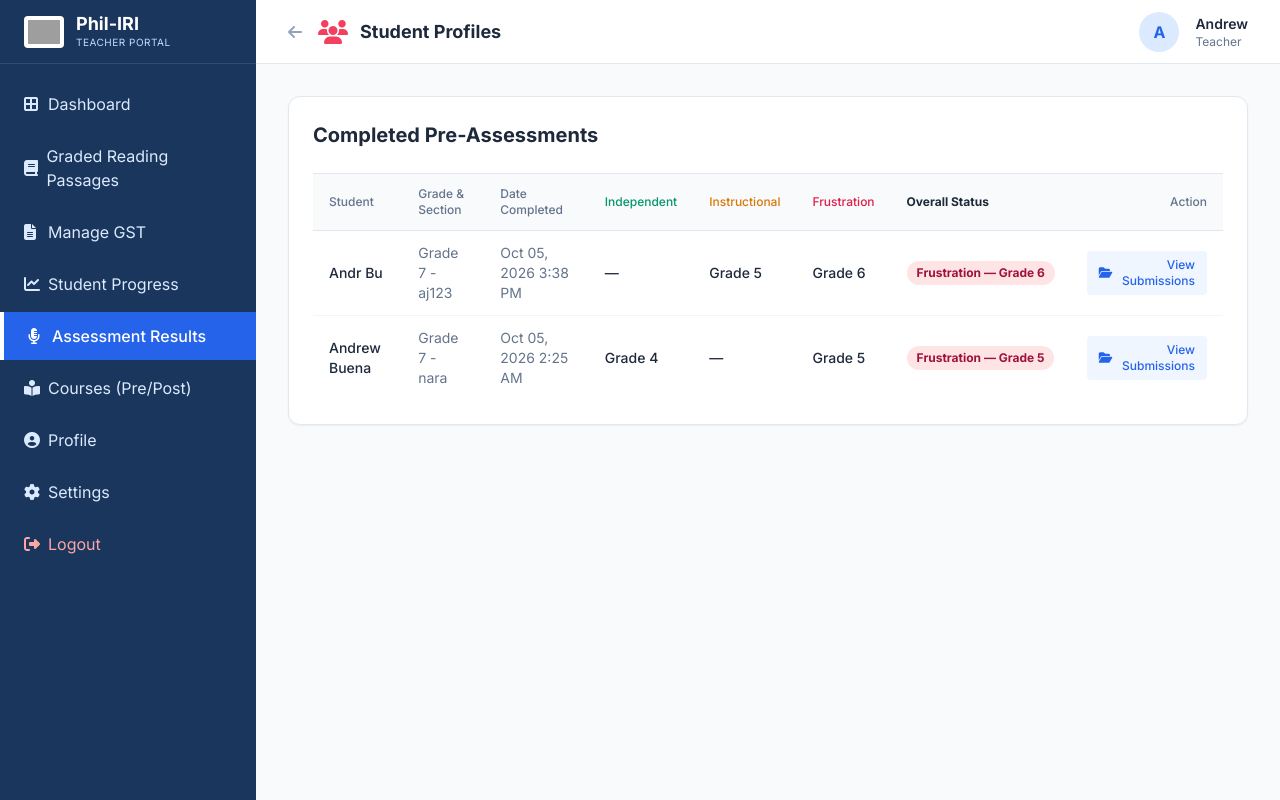
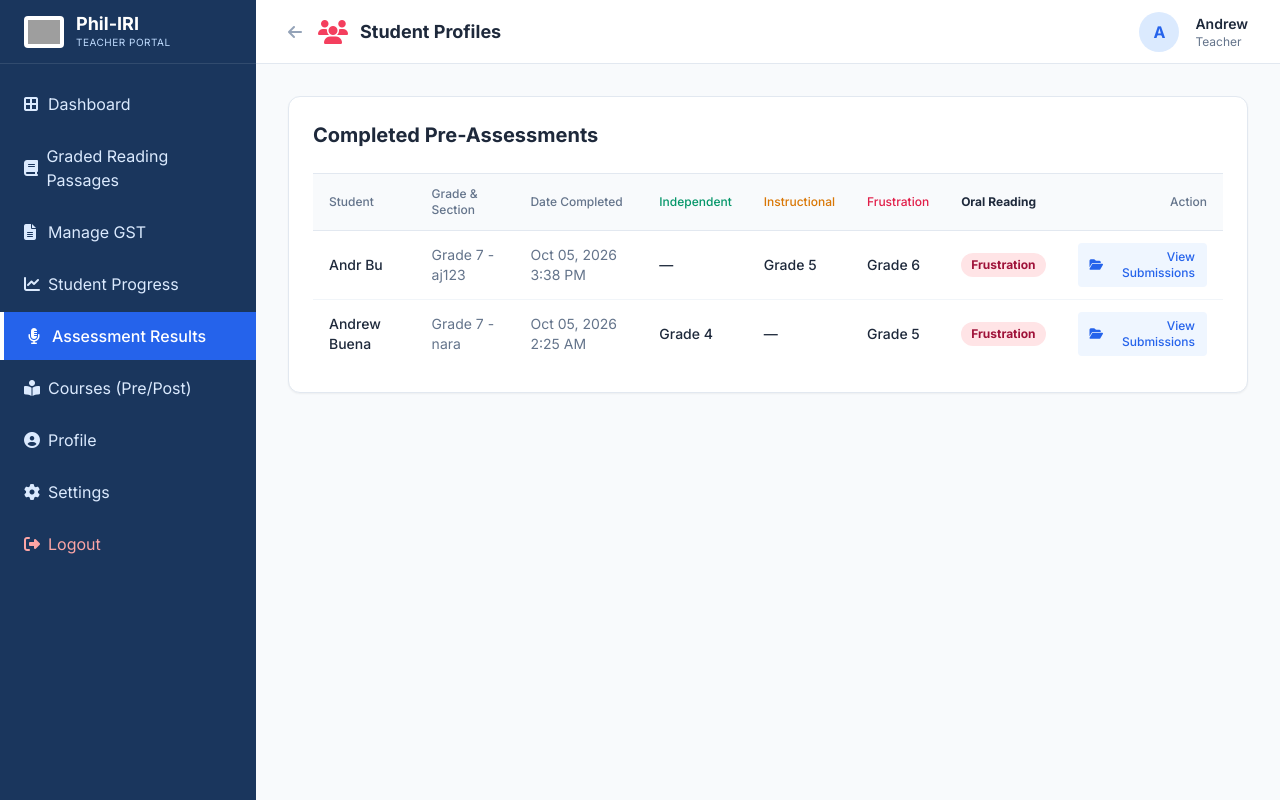
Before and after one commit to ajDev30/ARAL_READING, a PHP site: page /token/assessment_result.php in a window 1280 px wide. Run offline with PHP 8.4, Linux system fonts and the light colour scheme; a user stored in the database is signed in; data comes from the database, SQL or seed files in the repository; some libraries are stand-ins or nearby versions; grey boxes are pictures that could not be loaded.

Commit message:
ui fix: change overall status to enrolled grade phil-iri oral reading profile

```diff
--- a/assessment_result.php
+++ b/assessment_result.php
@@ -125,7 +125,7 @@ $profiles = $stmt->fetchAll();
                                 <th class="py-3 px-4 font-medium text-emerald-600">Independent</th>
                                 <th class="py-3 px-4 font-medium text-amber-600">Instructional</th>
                                 <th class="py-3 px-4 font-medium text-rose-600">Frustration</th>
-                                <th class="py-3 px-4 font-bold text-slate-800 whitespace-nowrap">Overall Status</th>
+                                <th class="py-3 px-4 font-bold text-slate-800 whitespace-nowrap">Oral Reading</th>
                                 <th class="py-3 px-4 font-medium text-right">Action</th>
                             </tr>
                         </thead>
@@ -133,24 +133,21 @@ $profiles = $stmt->fetchAll();
                             <?php foreach($profiles as $prof):
                                 $date = date('M d, Y g:i A', strtotime($prof['updated_at']));
 
-                                // Calculate Overall Final Status based on Highest Tested Grade in Profile
-                                $max_grade = 0;
+                                // Calculate Phil-IRI Oral Reading Profile based on Enrolled Grade Level
+                                $enrolled_grade = intval(preg_replace('/[^0-9]/', '', $prof['grade_level']));
                                 $final_status = 'Pending';
 
-                                if ($prof['frustration_grade'] !== null && intval($prof['frustration_grade']) > $max_grade) {
-                                    $max_grade = intval($prof['frustration_grade']);
-                                    $final_status = 'Frustration';
-                                }
-                                if ($prof['instructional_grade'] !== null && intval($prof['instructional_grade']) > $max_grade) {
-                                    $max_grade = intval($prof['instructional_grade']);
-                                    $final_status = 'Instructional';
-                                }
-                                if ($prof['independent_grade'] !== null && intval($prof['independent_grade']) > $max_grade) {
-                                    $max_grade = intval($prof['independent_grade']);
-                                    $final_status = 'Independent';
+                                if ($prof['independent_grade'] !== null || $prof['instructional_grade'] !== null || $prof['frustration_grade'] !== null) {
+                                    if ($prof['independent_grade'] !== null && $enrolled_grade <= intval($prof['independent_grade'])) {
+                                        $final_status = 'Independent';
+                                    } elseif ($prof['instructional_grade'] !== null && $enrolled_grade <= intval($prof['instructional_grade'])) {
+                                        $final_status = 'Instructional';
+                                    } else {
+                                        $final_status = 'Frustration';
+                                    }
                                 }
 
-                                $display_verdict = $max_grade > 0 ? "$final_status — Grade $max_grade" : "Pending";
+                                $display_verdict = $final_status;
 
                                 $status_color = 'bg-slate-100 text-slate-800';
                                 if ($final_status === 'Frustration') $status_color = 'bg-rose-100 text-rose-800';
```
